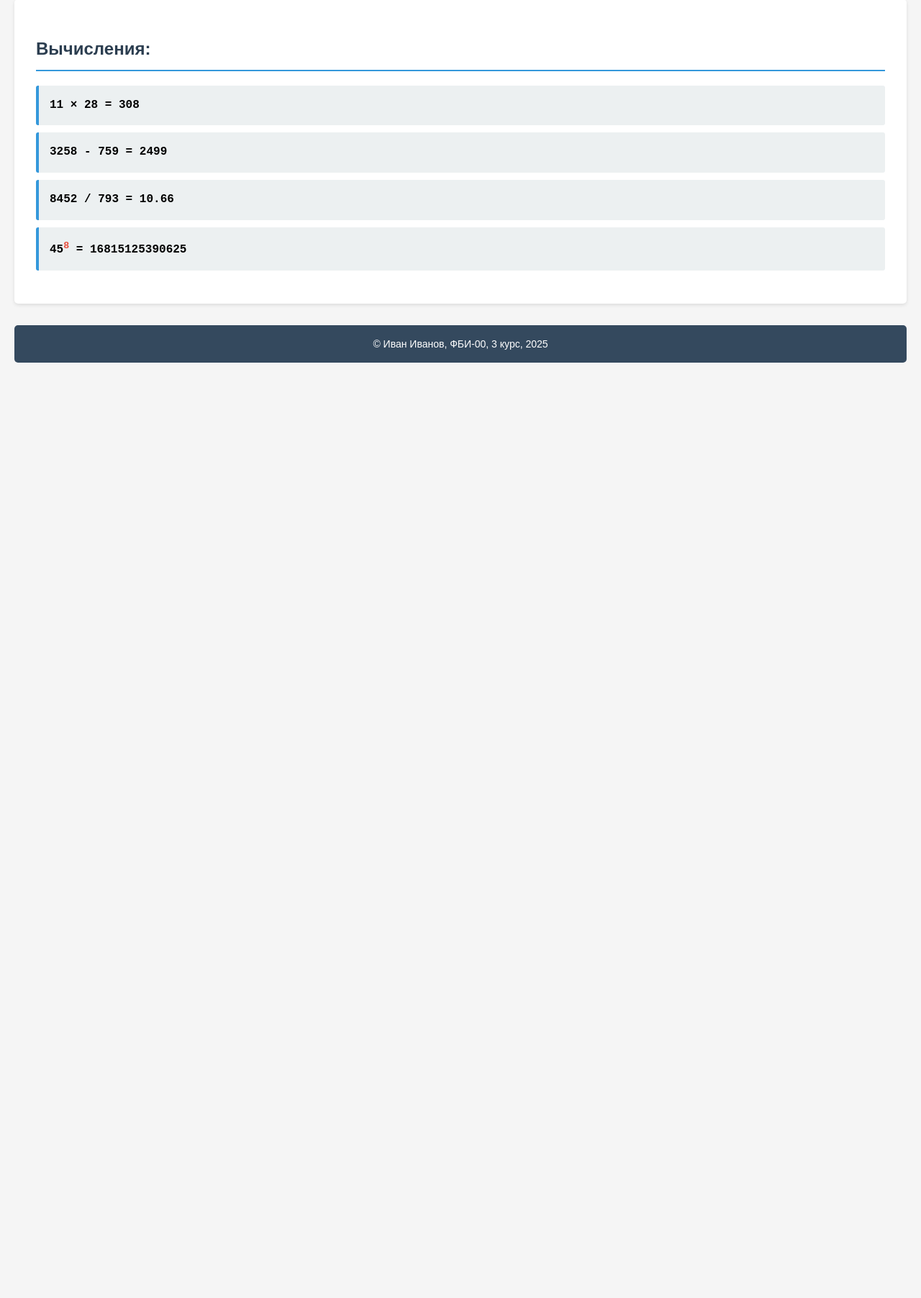
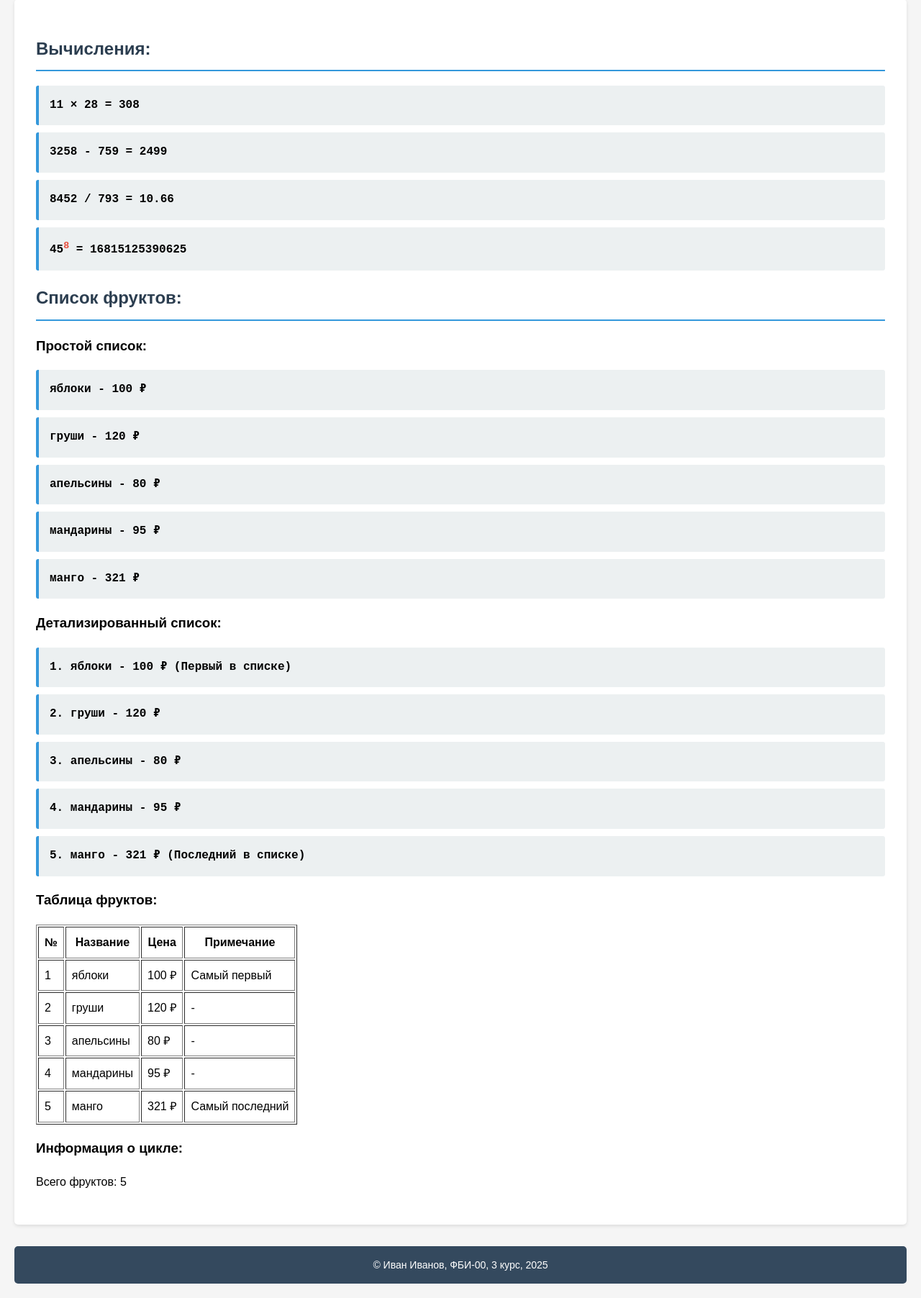
Before and after one commit to Sqkel0v3/web-back-labs, a Flask app: page /lab2/example in a window 1280 px wide. Shown: the part 117-1921 px from the top of the page at 72% size. Before the commit the page ends 621 px from the top, so only its background shows below. Run offline with Flask 3, Linux system fonts and the light colour scheme.

Commit message:
Цикл в шаблоне

```diff
--- a/templates/example.html
+++ b/templates/example.html
@@ -23,6 +23,59 @@
             <li>8452 / 793 = {{ "%.2f"|format(8452 / 793) }}</li>
             <li>45<sup>8</sup> = {{ 45**8 }}</li>
         </ul>
+
+        <h2>Список фруктов:</h2>
+
+        {% if fruits is defined and fruits %}
+            <h3>Простой список:</h3>
+            <ul>
+                {% for f in fruits %}
+                <li>{{ f.name }} - {{ f.price }} &#8381;</li>
+                {% endfor %}
+            </ul>
+
+            <h3>Детализированный список:</h3>
+            <ul>
+                {% for f in fruits %}
+                <li>
+                    {{ loop.index }}. {{ f.name }} - {{ f.price }} &#8381;
+                    {% if loop.first %} (Первый в списке){% endif %}
+                    {% if loop.last %} (Последний в списке){% endif %}
+                </li>
+                {% endfor %}
+            </ul>
+
+            <h3>Таблица фруктов:</h3>
+            <table border="1" cellpadding="8">
+                <tr>
+                    <th>№</th>
+                    <th>Название</th>
+                    <th>Цена</th>
+                    <th>Примечание</th>
+                </tr>
+                {% for f in fruits %}
+                <tr>
+                    <td>{{ loop.index }}</td>
+                    <td>{{ f.name }}</td>
+                    <td>{{ f.price }} &#8381;</td>
+                    <td>
+                        {% if loop.first %}Самый первый{% endif %}
+                        {% if loop.last %}Самый последний{% endif %}
+                        {% if not loop.first and not loop.last %}-{% endif %}
+                    </td>
+                </tr>
+                {% endfor %}
+            </table>
+
+            <!-- Информация о цикле -->
+            <h3>Информация о цикле:</h3>
+            <p>Всего фруктов: {{ fruits|length }}</p>
+
+        {% elif fruits is defined %}
+            <p>Список фруктов пуст</p>
+        {% else %}
+            <p>Информация о фруктах не предоставлена</p>
+        {% endif %}
     </main>
 
     <footer>
```
